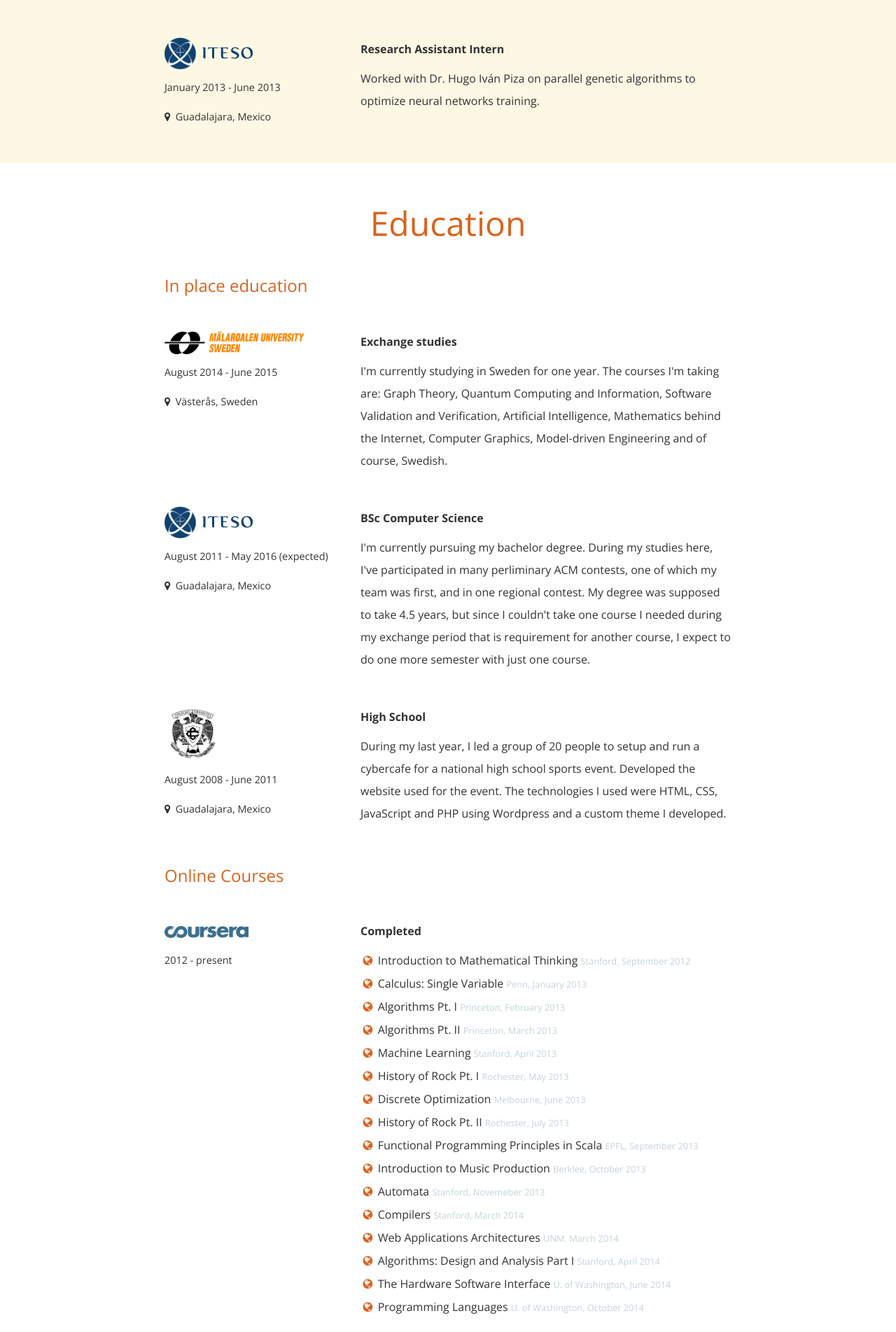
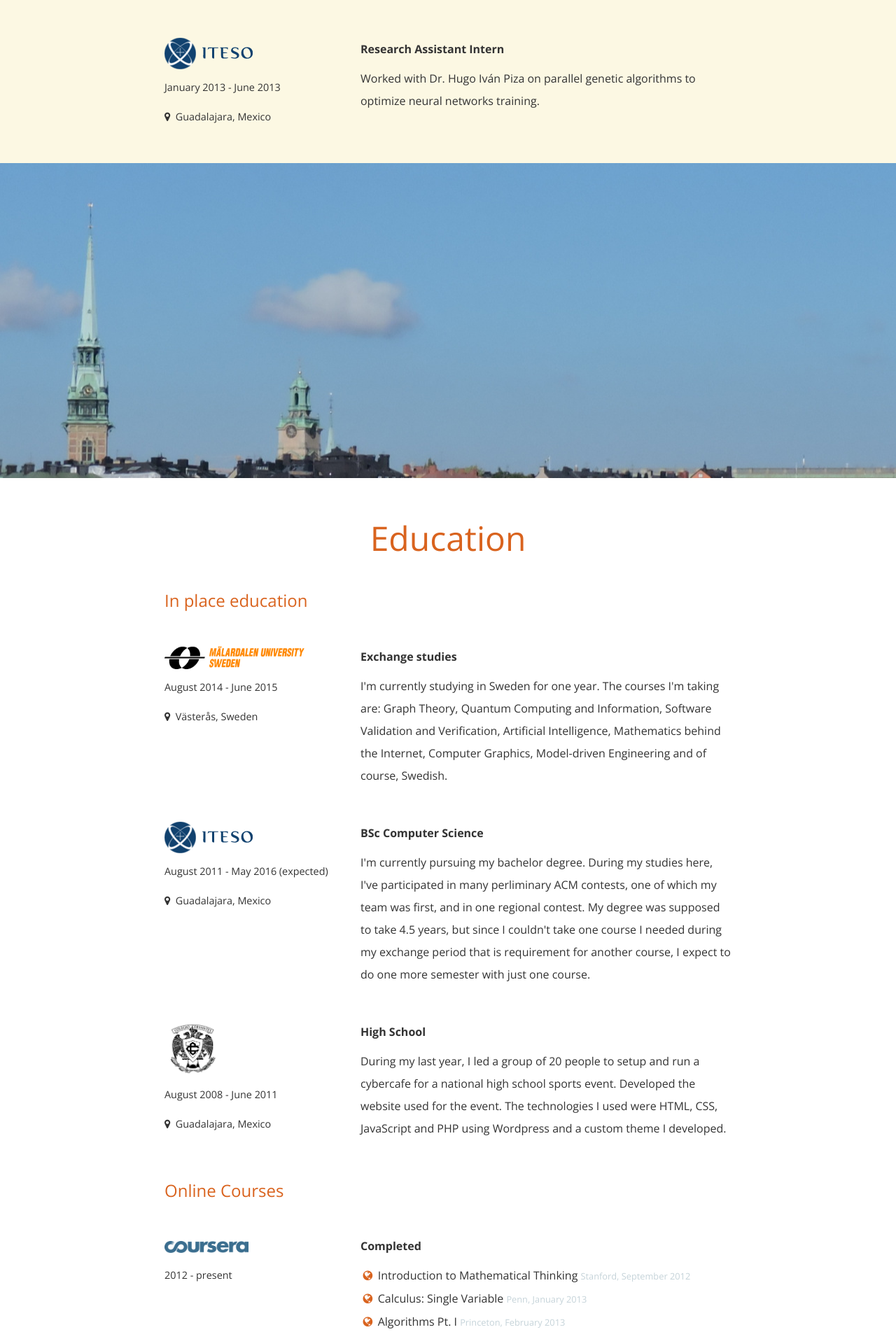
Before and after one commit to miguelfrde/miguelfrde.github.io, a Jekyll site: the page built from index.html, in a window 1280 px wide. Shown: the part 1762-3665 px from the top of the page at 70% size. Built offline with Jekyll 4.4.1, drawn with Linux system fonts in a browser that asks for light colours; nearby versions of some CDN libraries; some web fonts are replaced.

Commit message:
Add cities images

```diff
--- a/_layouts/main.html
+++ b/_layouts/main.html
@@ -10,9 +10,15 @@
 
     {% include experience.html %}
 
+    <section class="dividing-image stockholm-division"></section>
+
     {% include education.html %}
 
+    <section class="dividing-image portugalete-division"></section>
+
     {% include skills.html %}
+
+    <section class="dividing-image vasteras-division"></section>
 
     {% include projects.html %}
 
--- a/static/css/main.scss
+++ b/static/css/main.scss
@@ -259,3 +259,20 @@
   padding: 20px 0;
   color: white;
 }
+
+/* Dividing image sections */
+.dividing-image {
+  height: 50%;
+}
+
+.stockholm-division {
+  background: url(../img/stockholm.jpg) no-repeat center fixed;
+}
+
+.portugalete-division {
+  background: url(../img/portugalete.jpg) no-repeat center fixed;
+}
+
+.vasteras-division {
+  background: url(../img/vasteras.jpg) no-repeat center fixed;
+}
```
Also changed, not shown: static/img/portugalete.jpg (added), static/img/stockholm.jpg (added), static/img/vasteras.jpg (added).
